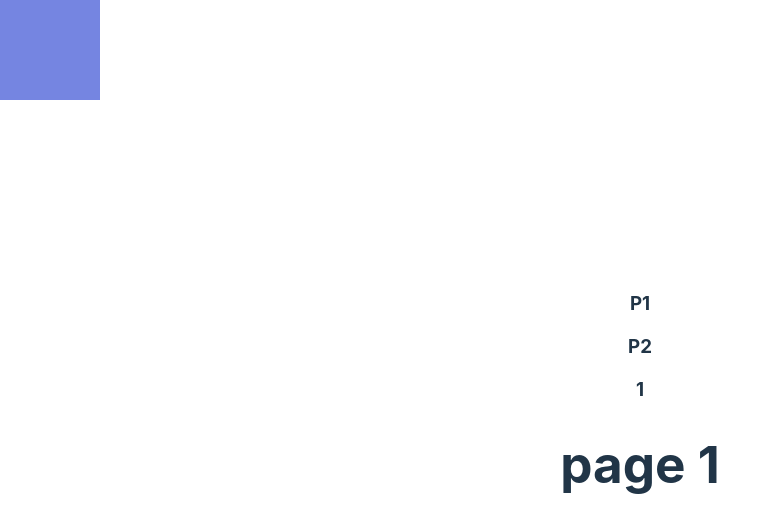
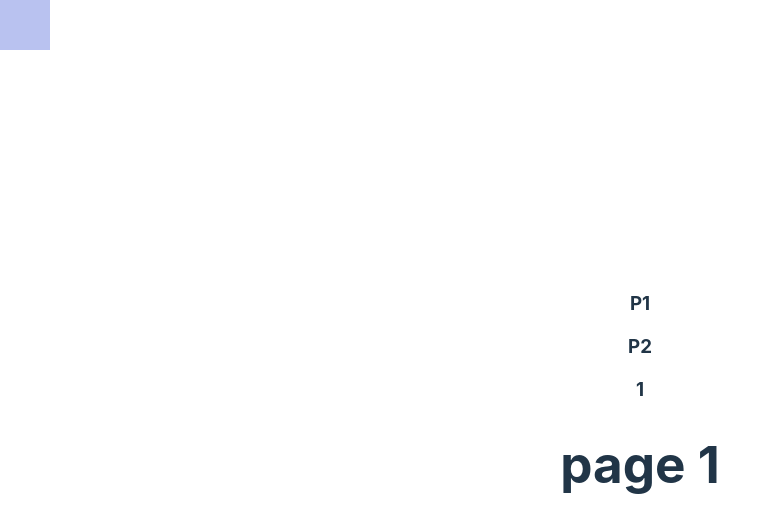
Before and after one commit to MgChak/Portfolio_3.x, a Vue app: page /#/1 in a window 1280 px wide. Shown: the top 532 px of the page, without its empty margins (0-780 px from the left). Built offline with nearby package versions, Linux system fonts and the light colour scheme.

Commit message:
追加注释，完成鼠标追踪器跟随鼠标

```diff
--- a/src/App.vue
+++ b/src/App.vue
@@ -20,6 +20,7 @@ const store = useStore()
 
 
   onMounted(()=>{
+    //监听鼠标移动，把鼠标坐标存入库
     window.addEventListener('mousemove', (e)=>{
         store.mouse_position.x = e.clientX
         store.mouse_position.y = e.clientY
--- a/src/components/mouseTracker.vue
+++ b/src/components/mouseTracker.vue
@@ -12,13 +12,14 @@ import {computed} from 'vue'
 import useStore from '../store/index.js'
 const store = useStore()
 
+    //控制container移动
+    //从库中（getter）取值鼠标坐标，赋值给container。
     let tracker_position = computed(()=>{
         return {
             left:store.get_mouse_position_x,
             top:store.get_mouse_position_y
         }
     })
-
 
 
 
@@ -29,7 +30,11 @@ const store = useStore()
     width:100px;
     height:100px;
     background:rgb(117, 133, 225);
+    opacity: 0.5;
 
-    position:absolute;
+    position:fixed;
+
+    pointer-events: none;
+    transform: translate(-50%,-50%);
 }
 </style>
--- a/src/store/index.js
+++ b/src/store/index.js
@@ -4,6 +4,7 @@ export default defineStore("Main",{
     actions:{
     },
     getters: {
+        //处理鼠标坐标返回值。
         get_mouse_position_x: (state) => state.mouse_position.x +"px",
         get_mouse_position_y: (state) => state.mouse_position.y +"px",
     },
```
